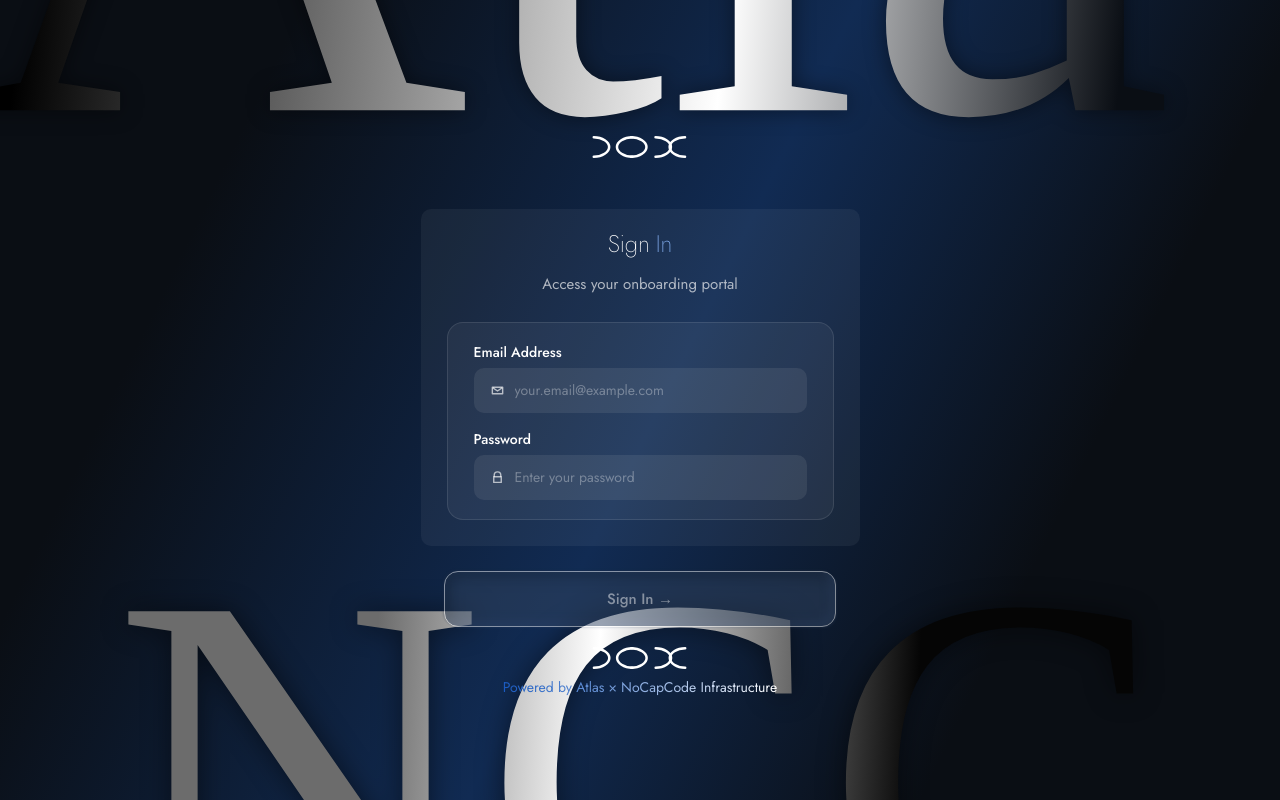
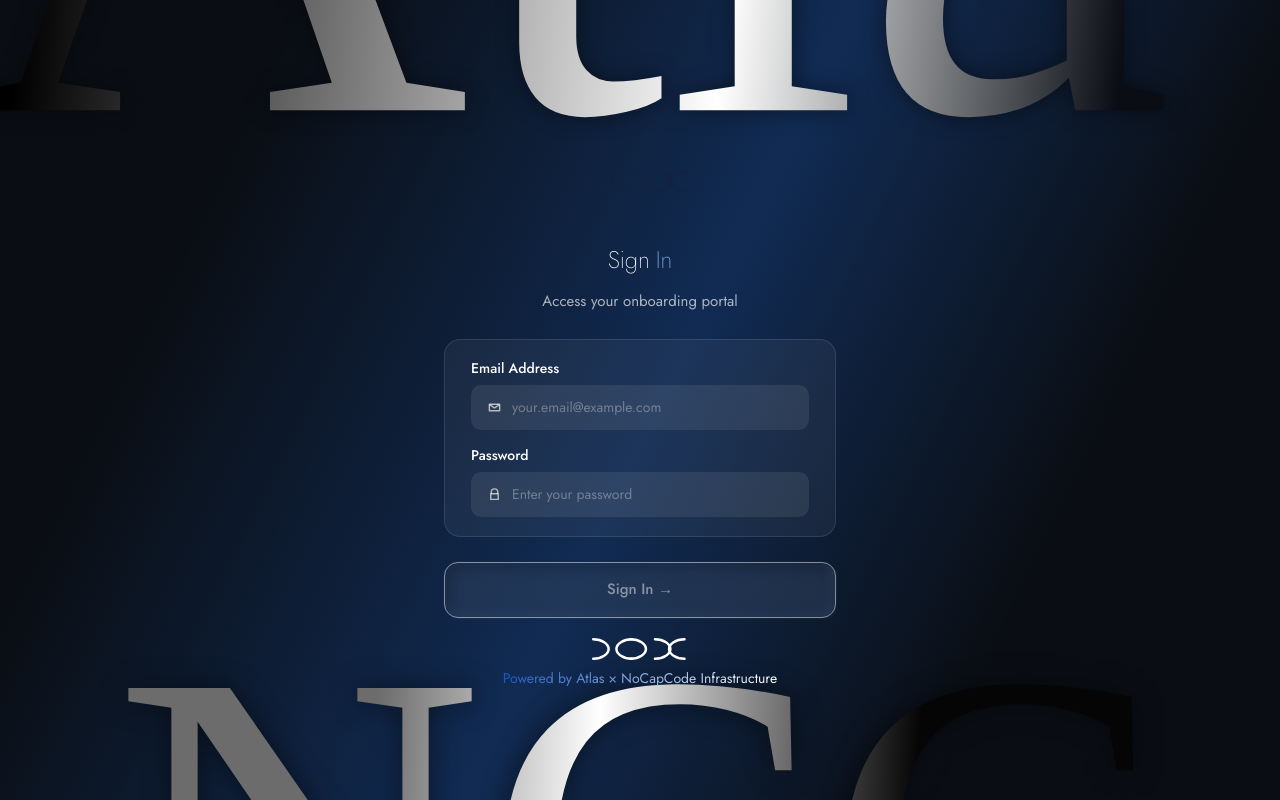
Before and after one commit to NoCapCode-tm/Dox, a React (Vite) app: page / in a window 1280 px wide. Built offline with nearby package versions, Linux system fonts and the light colour scheme; a web font is replaced by a local one.

Commit message:
fix: position the centre signin component

```diff
--- a/src/pages/SignIn.jsx
+++ b/src/pages/SignIn.jsx
@@ -99,7 +99,7 @@ const SignIn = () => {
             filter: "blur(13.65px)",
             bottom: 0,
             left: "50%",
-            transform: "translate(-50%, 45%)",
+            transform: "translate(-50%, 60%)",
             whiteSpace: "nowrap",
           }}
         >
@@ -120,7 +120,7 @@ const SignIn = () => {
             backgroundClip: "text",
             bottom: 0,
             left: "50%",
-            transform: "translate(-50%, 45%)",
+            transform: "translate(-50%, 60%)",
             whiteSpace: "nowrap",
           }}
         >
@@ -130,25 +130,23 @@ const SignIn = () => {
 
       {/* ── Main Content Wrapper ── */}
       <div
-        className="relative flex flex-col items-center w-full px-4"
-        style={{ maxWidth: "471px", zIndex: 20 }}
+        className="relative flex flex-col items-center w-full px-4 "
+style={{ maxWidth: "471px", zIndex: 20 }}
       >
         {/* Union — background pill behind DOX logo, sits above card  */}
         <div
-          className="flex items-center justify-center mb-[18px]"
-          style={{
-            width: "332.06px",
-            height: "89px",
-          }}
+          className="flex items-center justify-center mb-[18px] mt-[25px]"
+style={{
+  width: "332.06px",
+  height: "89px",
+  flexShrink: 0,
+}}
         >
-          <DoxLogo />
+          <DoxLogo stroke="rgba(20,35,65,0.95)" width="70%" />
         </div>
 
         {/* Card */}
-        <div
-          className="w-full max-w-[456px] rounded-[10px] px-[26px] pt-[18px] pb-[26px] flex flex-col items-center"
-          style={{ backgroundColor: "rgba(255,255,255,0.05)" }}
-        >
+
           {/* Title */}
           <div className="flex items-center gap-[6px] h-[33px]">
             <span
@@ -228,7 +226,7 @@ const SignIn = () => {
             </div>
           </div>
 
-        </div>
+
 
         {/* Sign In button */}
           <button
@@ -250,7 +248,7 @@ const SignIn = () => {
 
         {/* Footer — DOX logo + gradient text */}
         <div className="flex flex-col items-center gap-[8px] mt-[20px]">
-          <DoxLogo />
+          <DoxLogo stroke="#FFFFFF" width="95" />
           <p
             className="font-[Jost] text-[14px] font-normal text-center m-0"
             style={{
@@ -325,52 +323,49 @@ const LockIcon = () => (
 );
 
 /**
- * DoxLogo
+ * DoxLogo — DOX SVG.
+ * @param {string} stroke - stroke color for the vectors
+ * @param {string} width - svg width, defaults to "95"
  */
-const DoxLogo = () => (
+const DoxLogo = ({ stroke = "#FFFFFF", width = "95" }) => (
   <svg
-    width="100%"
+    width={width}
     height="22"
     viewBox="0 0 95 22"
     fill="none"
     xmlns="http://www.w3.org/2000/svg"
     aria-label="DOX logo"
   >
-    {/* Vector 4: D (left stroke) */}
     <path
       d="M 1.25 1.25 C 9.88 1.25, 16.63 6, 16.63 11 C 16.63 16, 9.88 20.75, 1.25 20.75"
-      stroke="#FFFFFF"
+      stroke={stroke}
       strokeWidth="2.5"
       strokeLinecap="round"
     />
-    {/* Vector 5: O left */}
     <path
       d="M 16.63 1.25 C 8 1.25, 1.25 6, 1.25 11 C 1.25 16, 8 20.75, 16.63 20.75"
-      stroke="#FFFFFF"
+      stroke={stroke}
       strokeWidth="2.5"
       strokeLinecap="round"
       transform="translate(23.18, 0)"
     />
-    {/* Vector 6: O right, mirrored */}
     <path
       d="M 16.63 1.25 C 8 1.25, 1.25 6, 1.25 11 C 1.25 16, 8 20.75, 16.63 20.75"
-      stroke="#FFFFFF"
+      stroke={stroke}
       strokeWidth="2.5"
       strokeLinecap="round"
       transform="translate(55.19, 0) matrix(-1, 0, 0, 1, 0, 0)"
     />
-    {/* Vector 7: X left (stroke) */}
     <path
       d="M 1.25 1.25 C 9.88 1.25, 16.63 6, 16.63 11 C 16.63 16, 9.88 20.75, 1.25 20.75"
-      stroke="#FFFFFF"
+      stroke={stroke}
       strokeWidth="2.5"
       strokeLinecap="round"
       transform="translate(61.74, 0)"
     />
-    {/* Vector 8: X right, mirrored */}
     <path
       d="M 1.25 1.25 C 9.88 1.25, 16.63 6, 16.63 11 C 16.63 16, 9.88 20.75, 1.25 20.75"
-      stroke="#FFFFFF"
+      stroke={stroke}
       strokeWidth="2.5"
       strokeLinecap="round"
       transform="translate(93.75, 0) matrix(-1, 0, 0, 1, 0, 0)"
```
